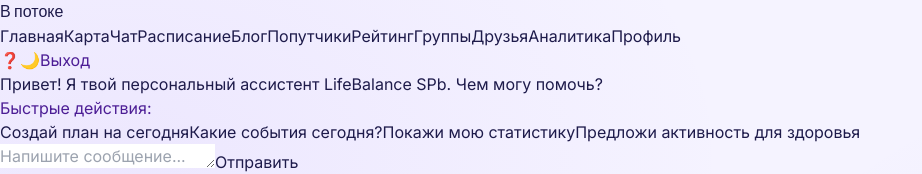
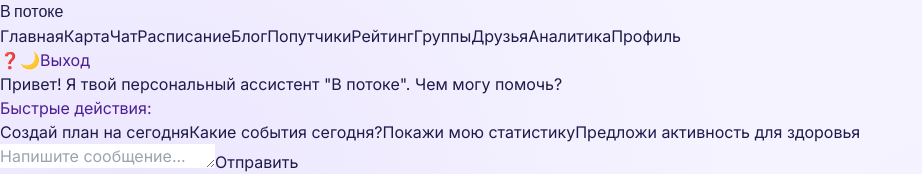
Before and after one commit to laBobberto/test, a React (Vite) app in the folder frontend/: page /chat in a window 1280 px wide. Shown: the top 174 px of the page, without its empty margins (0-922 px from the left). Built offline with nearby package versions, Linux system fonts and the light colour scheme; sample sign-in values are in the browser's storage.

Commit message:
fix: update ChatPage greeting message

```diff
--- a/frontend/src/pages/ChatPage.tsx
+++ b/frontend/src/pages/ChatPage.tsx
@@ -7,7 +7,7 @@
   const [messages, setMessages] = useState<AIChatMessage[]>([
     {
       role: 'assistant',
-      content: 'Привет! Я твой персональный ассистент LifeBalance SPb. Чем могу помочь?',
+      content: 'Привет! Я твой персональный ассистент "В потоке". Чем могу помочь?',
     },
   ]);
   const [input, setInput] = useState('');
```
